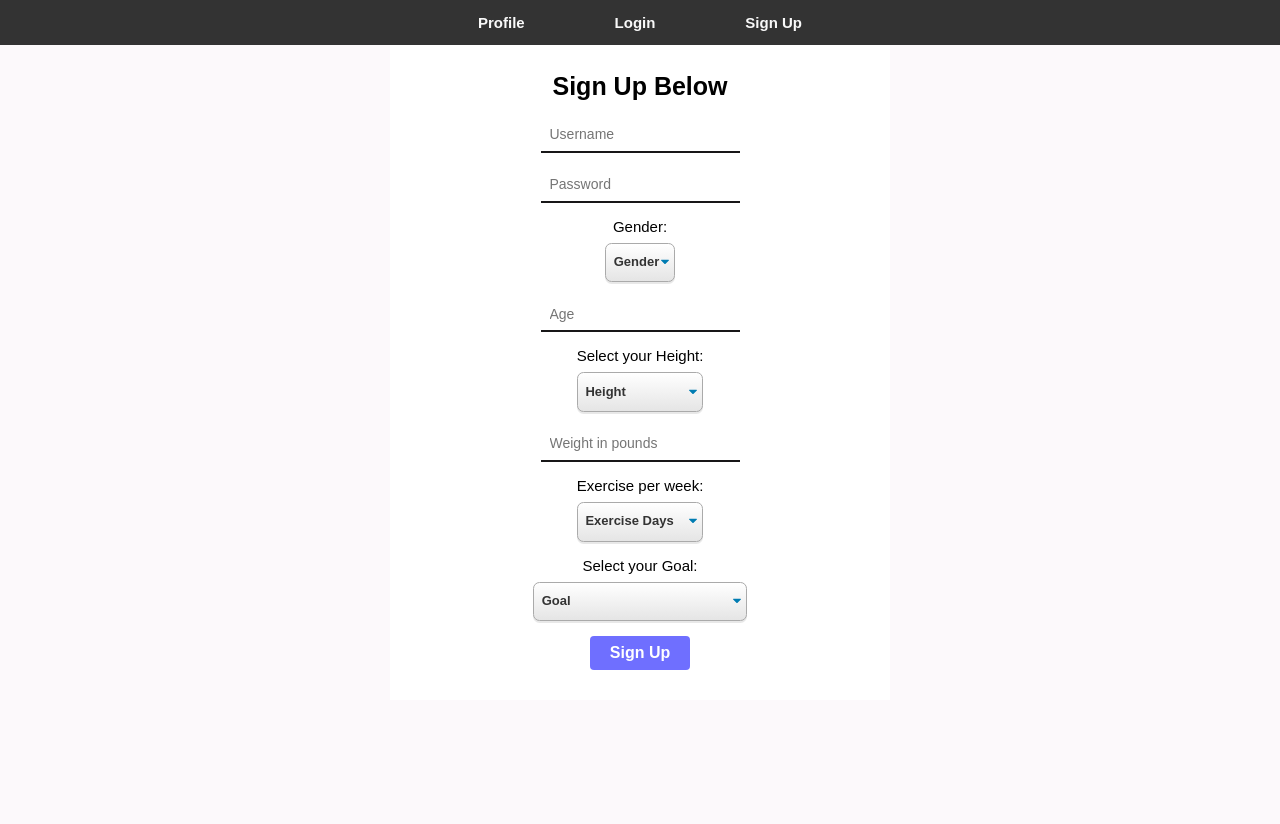
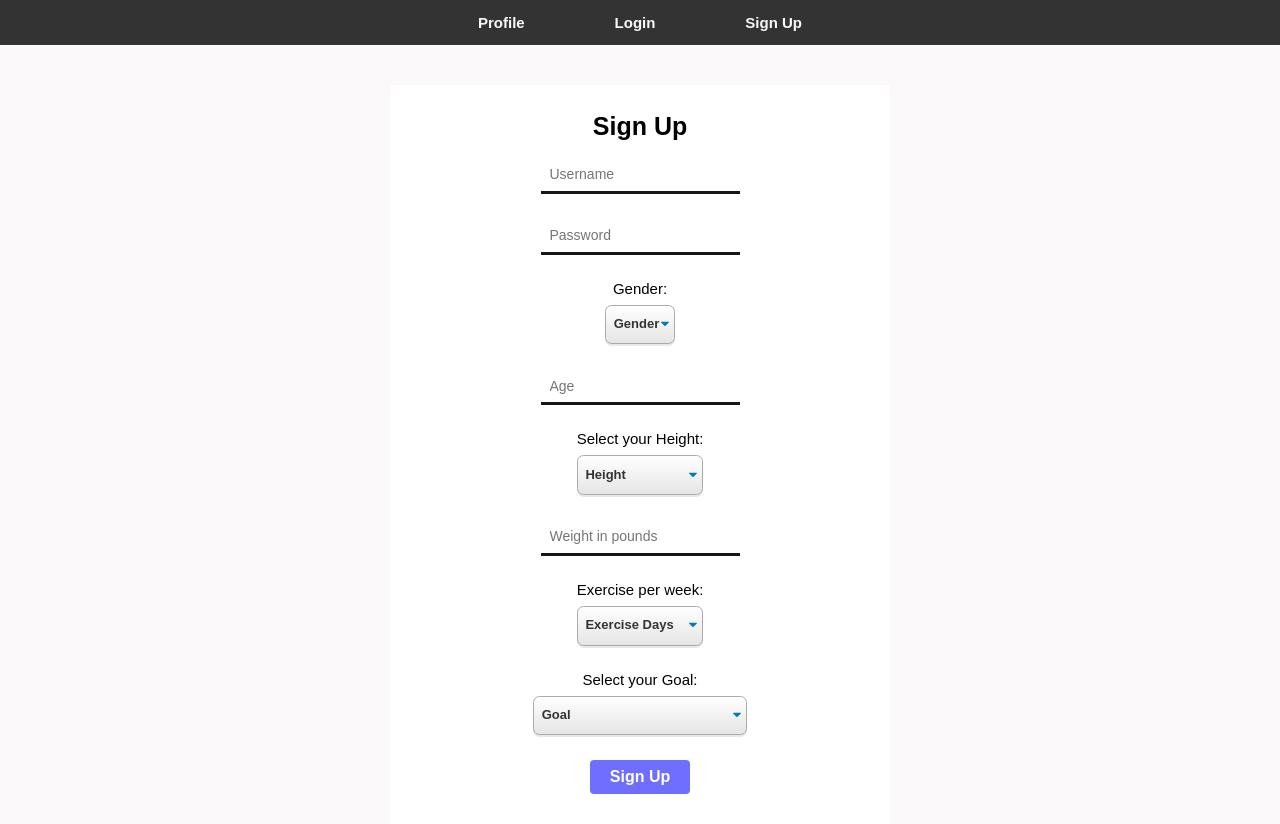
Before and after one commit to macro-calculator-lambda/frontend-seth, a React (Create React App) app in the folder macros/: page /sign-up in a window 1280 px wide. Before the commit the page ends 800 px from the top, so only its background shows below. Built offline with nearby package versions, Linux system fonts and the light colour scheme; a web font is replaced by a local one.

Commit message:
A couple more changes.

```diff
--- a/macros/src/components/Login.js
+++ b/macros/src/components/Login.js
@@ -1,7 +1,14 @@
 import React from "react";
 import { connect } from "react-redux";
 import { withRouter } from "react-router-dom";
-import { Title, FormContainer, Form, Input, Button } from "../styles";
+import {
+  Title,
+  Container,
+  FormContainer,
+  Form,
+  Input,
+  Button
+} from "../styles";
 import { login } from "../actions";
 
 class Login extends React.Component {
@@ -34,8 +41,9 @@ class Login extends React.Component {
 
   render() {
     return (
+      <Container>
         <FormContainer>
-        <Title>Login Below</Title>
+          <Title>Login</Title>
           {this.props.error && <p>{this.props.error}</p>}
           <Form onSubmit={this.handleSubmit}>
             <Input
@@ -55,6 +63,7 @@ class Login extends React.Component {
             <Button>Login</Button>
           </Form>
         </FormContainer>
+      </Container>
     );
   }
 }
--- a/macros/src/components/Register.js
+++ b/macros/src/components/Register.js
@@ -5,6 +5,7 @@ import { withRouter } from "react-router-dom";
 import { signup } from "../actions";
 import {
   Title,
+  Container,
   FormContainer,
   Form,
   Input,
@@ -55,8 +56,9 @@ class Register extends React.Component {
 
   render() {
     return (
+      <Container>
         <FormContainer>
-        <Title>Sign Up Below</Title>
+          <Title>Sign Up</Title>
           <Form onSubmit={this.handleSubmit}>
             <Input
               onChange={this.handleChange}
@@ -163,10 +165,14 @@ class Register extends React.Component {
                 <Option value="aggressive-loss">
                   Aggressive Weight Loss (20%)
                 </Option>
-              <Option value="moderate-loss">Moderate Weight Loss (15%)</Option>
+                <Option value="moderate-loss">
+                  Moderate Weight Loss (15%)
+                </Option>
                 <Option value="small-loss">Weight Loss (10%)</Option>
                 <Option value="maintain">Maintain Weight</Option>
-              <Option value="moderate-gain">Moderate Weight Gain (10%)</Option>
+                <Option value="moderate-gain">
+                  Moderate Weight Gain (10%)
+                </Option>
                 <Option value="aggressive-gain">
                   Aggressive Weight Gain (15%)
                 </Option>
@@ -176,6 +182,7 @@ class Register extends React.Component {
             <Button>Sign Up</Button>
           </Form>
         </FormContainer>
+      </Container>
     );
   }
 }
--- a/macros/src/styles/index.js
+++ b/macros/src/styles/index.js
@@ -76,19 +76,19 @@ export const Form = styled.form`
 export const Input = styled.input`
   border: 0;
   padding: 0.85rem 0.9rem;
-  border-bottom: 0.2rem solid #181718;
+  border-bottom: 0.3rem solid #181718;
   display: block;
-  margin: 0 auto 1.5rem;
+  margin: 0 auto 2.5rem;
   font-size: 1.4rem;
   transition: 0.3s all ease-in-out;
   &:focus {
     outline: none;
-    border-bottom: 0.2rem solid #333;
+    border-bottom: 0.3rem solid #8a42a9;
   }
 `;
 
 export const SelectContainer = styled.div`
-  margin: 0 0 1.5rem;
+  margin: 0 0 2.5rem;
 `;
 
 export const Label = styled.label`
@@ -131,7 +131,7 @@ export const Select = styled.select`
   /* Focus style */
   &:focus {
     border-color: #aaa;
-    box-shadow: 0 0 1px 3px rgba(59, 153, 252, 0.7);
+    box-shadow: 0 0 1px 3px rgba(138, 66, 169, 0.7);
     box-shadow: 0 0 0 3px -moz-mac-focusring;
     color: #222;
     outline: none;
```
Also changed, not shown: 1 other file (tests, documents, lock files or other folders). Lines whose indentation alone changed are shown as unchanged.
